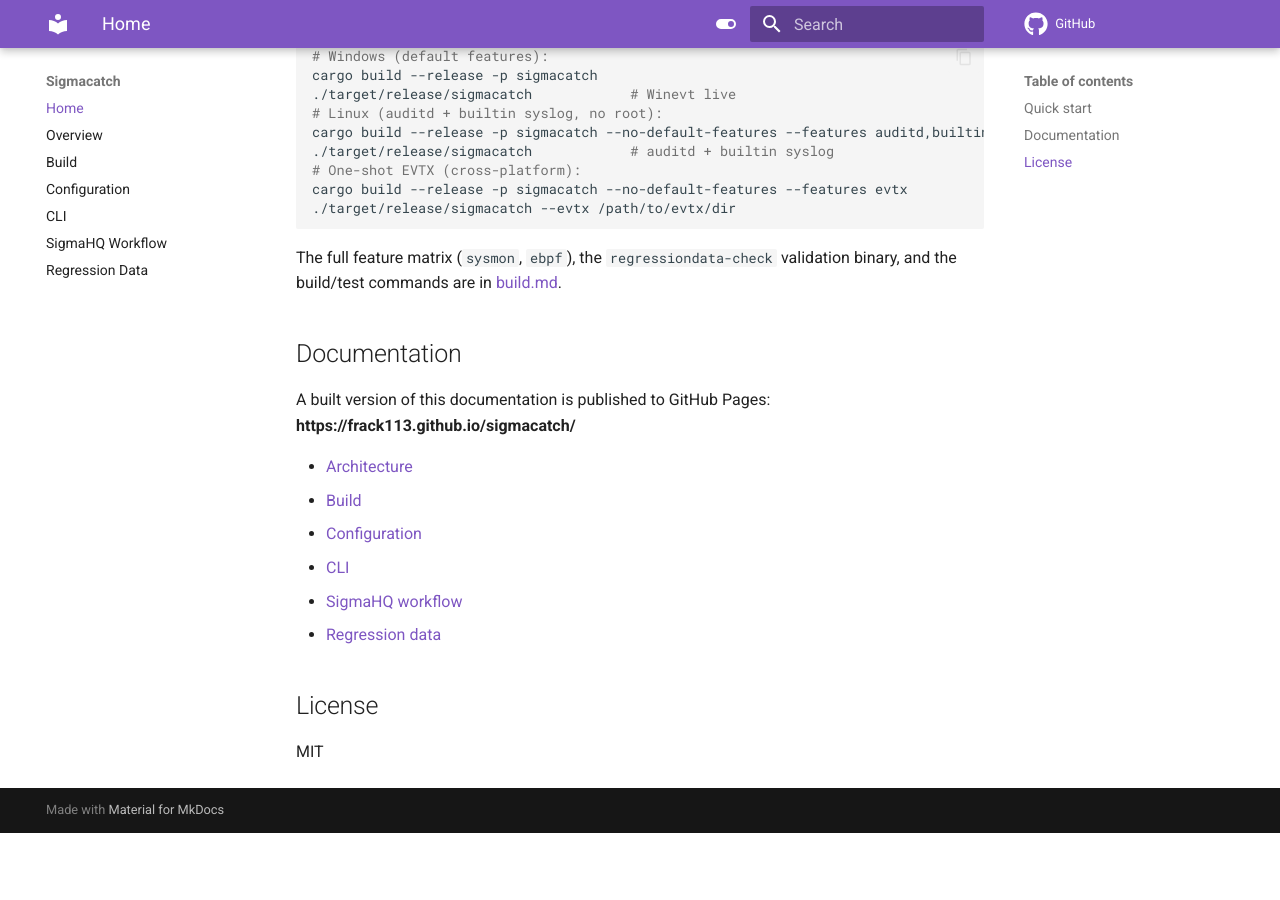
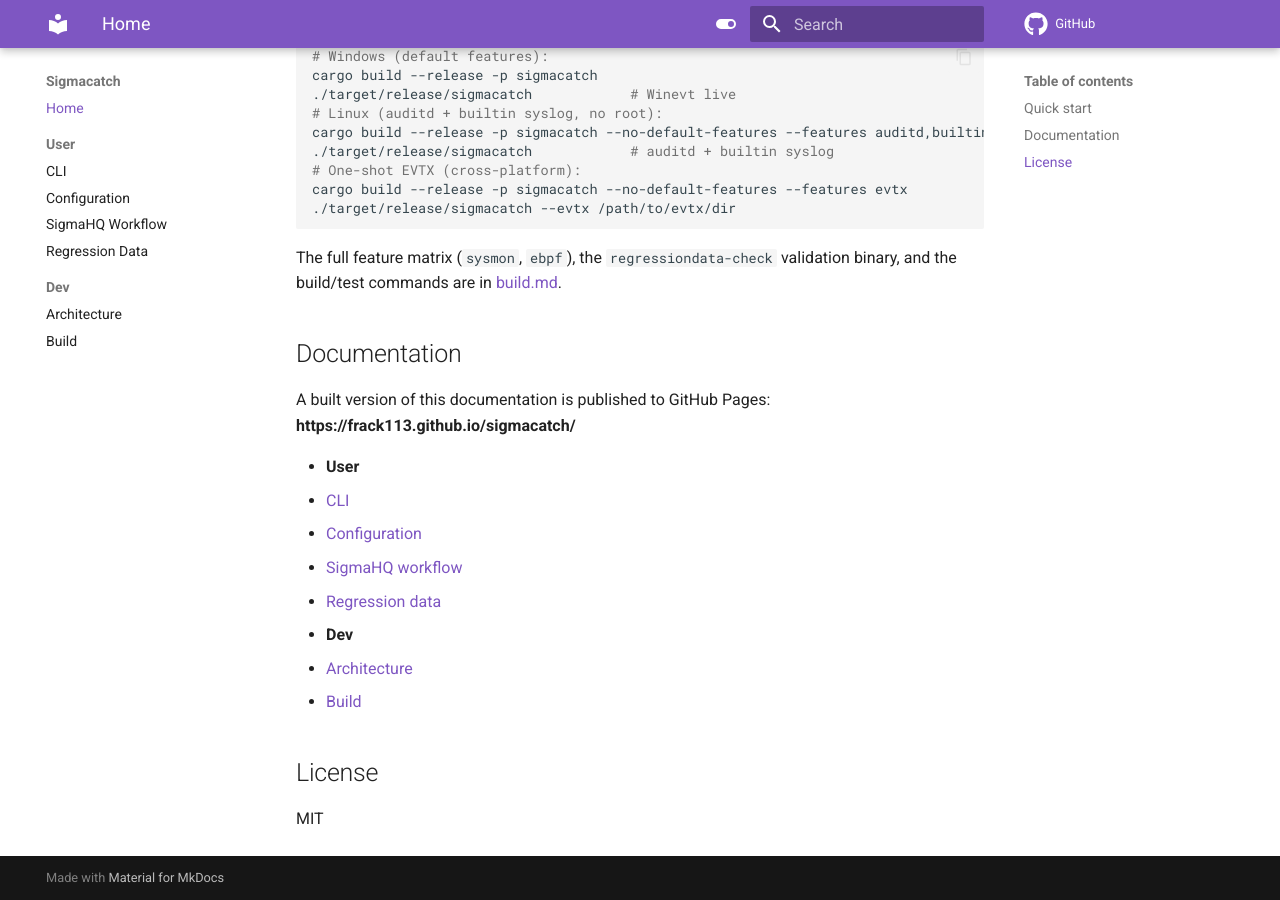
Before and after one commit to frack113/sigmacatch, an MkDocs documentation site: the page built from docs/index.md, in a window 1280 px wide and 900 px high, scrolled down 522 px. Built offline with MkDocs 1.6.1 and Material for MkDocs 9.7.7, drawn with Linux system fonts in a browser that asks for light colours; comment, search, counter and statistics services are not loaded; before the commit the page ends 1355 px from its top, so only the background shows below that.

Commit message:
📚 docs: split into user/ and dev/ sections
- docs/dev/: architecture.md, build.md (developer docs)
- docs/user/: cli.md, config.md, git.md (SigmaHQ workflow),
  regression-data.md (tool usage)
- index.md: page list grouped by section
- mkdocs.yaml: nav with User and Dev sections
- README.md, CONTRIBUTING.md, all cross-links updated

Verified: mkdocs build --strict clean, typos exit 0, markdownlint 0 issues.

````diff
--- a/docs/index.md
+++ b/docs/index.md
@@ -14,7 +14,7 @@ parallel.
 
 The project is a single cargo workspace package (`sigmacatch`), plus a nested
 nightly-only eBPF probe crate (`sigmacatch/ebpf`); the main tree and each
-module's role are detailed in [architecture.md](architecture.md).
+module's role are detailed in [architecture.md](dev/architecture.md).
 
 ## Quick start
 
@@ -31,19 +31,21 @@ cargo build --release -p sigmacatch --no-default-features --features evtx
 ```
 
 The full feature matrix (`sysmon`, `ebpf`), the `regressiondata-check`
-validation binary, and the build/test commands are in [build.md](build.md).
+validation binary, and the build/test commands are in [build.md](dev/build.md).
 
 ## Documentation
 
 A built version of this documentation is published to GitHub Pages:
 **https://frack113.github.io/sigmacatch/**
 
-- [Architecture](architecture.md)
-- [Build](build.md)
-- [Configuration](config.md)
-- [CLI](cli.md)
-- [SigmaHQ workflow](git.md)
-- [Regression data](regression-data.md)
+- **User**
+  - [CLI](user/cli.md)
+  - [Configuration](user/config.md)
+  - [SigmaHQ workflow](user/git.md)
+  - [Regression data](user/regression-data.md)
+- **Dev**
+  - [Architecture](dev/architecture.md)
+  - [Build](dev/build.md)
 
 ## License
 
--- a/mkdocs.yaml
+++ b/mkdocs.yaml
@@ -34,12 +34,14 @@ theme:
 
 nav:
   - Home: index.md
-  - Overview: architecture.md
-  - Build: build.md
-  - Configuration: config.md
-  - CLI: cli.md
-  - SigmaHQ Workflow: git.md
-  - Regression Data: regression-data.md
+  - User:
+    - CLI: user/cli.md
+    - Configuration: user/config.md
+    - SigmaHQ Workflow: user/git.md
+    - Regression Data: user/regression-data.md
+  - Dev:
+    - Architecture: dev/architecture.md
+    - Build: dev/build.md
 
 plugins:
   - search
````
Also changed, not shown: CONTRIBUTING.md (+1 -1 lines), README.md (+3 -3 lines), docs/dev/architecture.md (renamed from docs/architecture.md, +3 -3 lines), docs/dev/build.md (renamed from docs/build.md, +2 -2 lines), docs/user/git.md (renamed from docs/git.md, +1 -1 lines), docs/user/regression-data.md (renamed from docs/regression-data.md, +1 -1 lines), docs/user/cli.md (renamed from docs/cli.md), docs/user/config.md (renamed from docs/config.md).
